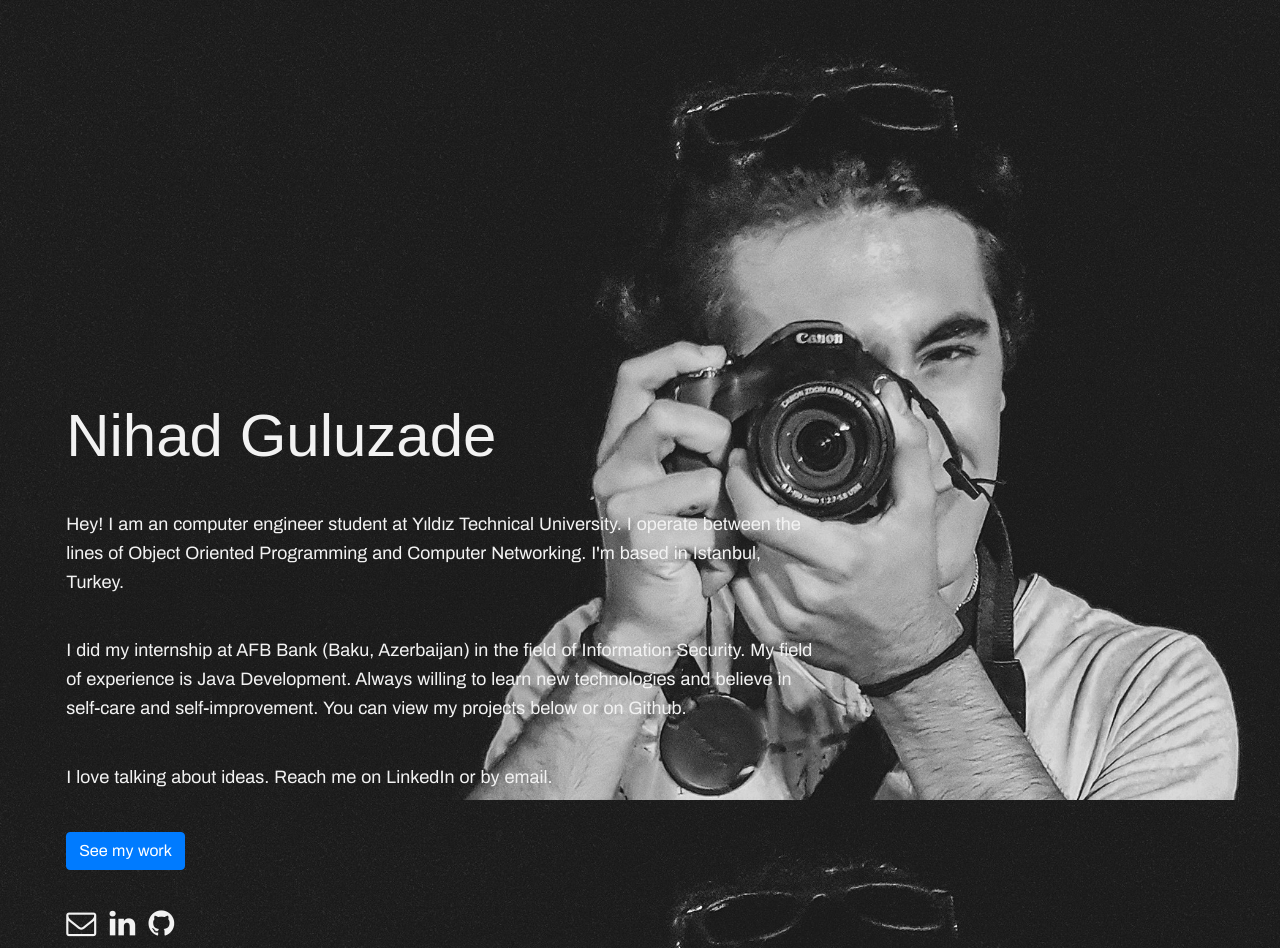
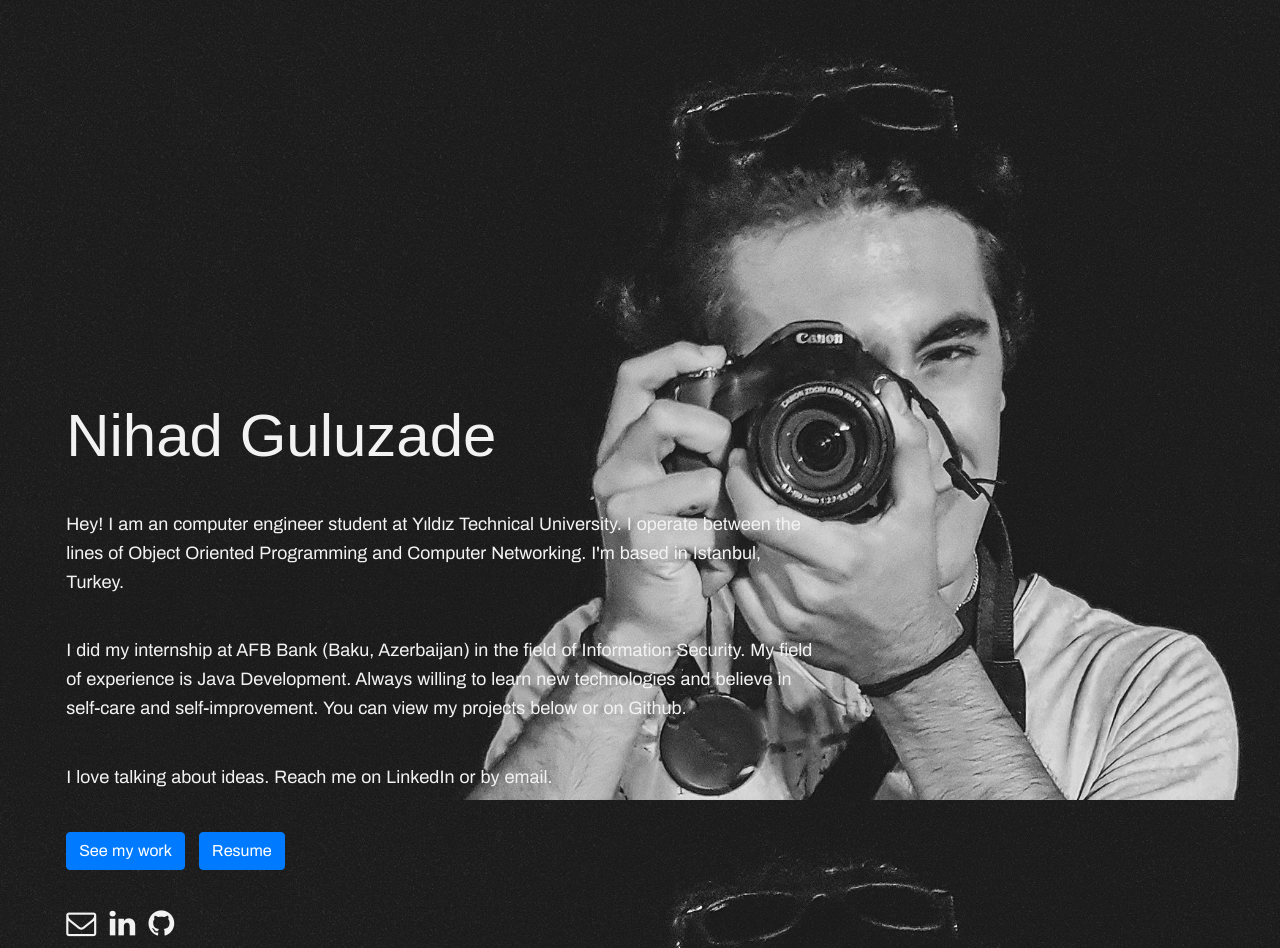
Before and after one commit to nihadguluzade/guluzade.github.io, a plain HTML site: page index.html in a window 1280 px wide. Drawn offline with Linux system fonts and the light colour scheme; a web font is replaced by a local one.

Commit message:
Added resume button

```diff
--- a/assets/css/style.css
+++ b/assets/css/style.css
@@ -120,6 +120,10 @@ a.twitter-button {
     margin-bottom: 30px;
 }
 
+.buttons a {
+    margin-right: 10px;
+}
+
 .a-btn {
     background-color: #444444!important;
     font-size: 20px!important;
--- a/index.html
+++ b/index.html
@@ -43,6 +43,7 @@
             </div>
             <div class="buttons">
                 <a class="btn btn-primary font-weight-light" href="/projects.html">See my work</a>
+                <a class="btn btn-primary font-weight-light" href="https://drive.google.com/file/d/1mVyWI585JFqNtaGLTz92HNfTa7oBOaUQ/view?usp=sharing" target="_blank">Resume</a>
             </div>
             <div class="socials">
                 <a href="mailto:nihad-g@outlook.com" class="social-mail"><i class="fa fa-envelope-o"></i></a>
```
